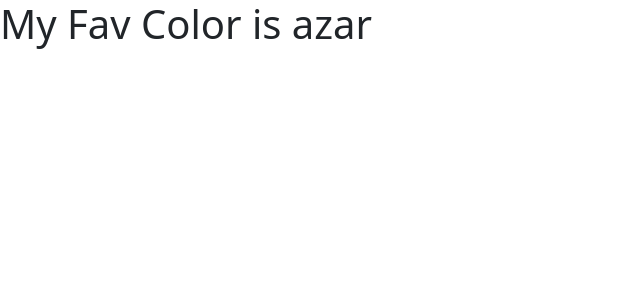
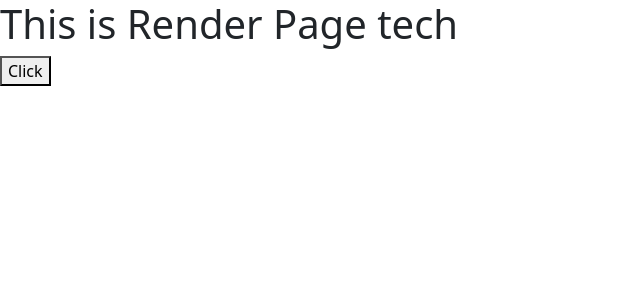
Before and after one commit to azartechnet/MERNSTACKBATCH_Raja2, a React (Create React App) app in the folder WebApp/WebApp2/reactjs/rajaapp/: page / in a window 1280 px wide. Shown: the top 300 px of the page, without its empty margins (0-640 px from the left). Built offline with nearby package versions, Linux system fonts and the light colour scheme.

Commit message:
Update index.js

```diff
--- a/WebApp/WebApp2/reactjs/rajaapp/src/index.js
+++ b/WebApp/WebApp2/reactjs/rajaapp/src/index.js
@@ -457,7 +457,7 @@ r1.render(<MyForm/>);*/
 
 //React getDerivedStateFromProps
 
-class Header extends React.Component
+/*class Header extends React.Component
 {
   constructor(props)
   {
@@ -469,7 +469,7 @@ class Header extends React.Component
 
       return { favcolor: props.favcolor };
 
-  }*/
+  }
 
 
   render()
@@ -483,4 +483,78 @@ class Header extends React.Component
 
 }
 const r1=ReactDOM.createRoot(document.getElementById('root'))
-r1.render(<Header favcolor="blue"/>)
+r1.render(<Header favcolor="blue"/>)*/
+
+//ComponentDidMount
+
+// setTimeout executes the code only once after the specified delay,
+//  setInterval executes the code repeatedly at the specified interval.
+//ComponentWillUnmount clears the timer when the component is about to be
+// removed from the DOM to prevent memory leaks
+
+/*class TimerComponent extends React.Component
+{
+  constructor(props)
+  {
+    super(props);
+    this.state={
+      seconds:0,
+    };
+  }
+
+  componentDidMount()
+  {
+    this.timerID=setInterval(
+      () => this.setState(
+        {seconds: this.state.seconds + 1}),
+      1000
+      );
+}
+componentWillUnmount()
+{
+  clearInterval(this.timerID);
+}
+
+render()
+{
+  return(
+    <div>
+      <h1>Timer Component</h1>
+      <h2>Time Elapsed: {this.state.seconds} seconds</h2>
+
+    </div>
+  )
+}
+}
+
+const r1=ReactDOM.createRoot(document.getElementById('root'))
+r1.render(<TimerComponent/>)*/
+
+//Updating getDerviedStateFromProps
+
+class Header extends React.Component {
+  constructor(props) {
+    super(props);
+    this.state = { empname: "azar" };
+  }
+
+  static getDerivedStateFromProps(props, state) {
+    return { empname: props.empname };
+  }
+
+  changeEmployee = () => {
+    this.setState({ empname: "mohamed" });
+  }
+
+  render() {
+    return (
+      <div>
+        <h1>This is Render Page {this.state.empname}</h1>
+        <button type='submit' onClick={this.changeEmployee}>Click</button>
+      </div>
+    );
+  }
+}
+
+const r1 = ReactDOM.createRoot(document.getElementById('root'));
+r1.render(<Header empname="tech" />);
```
